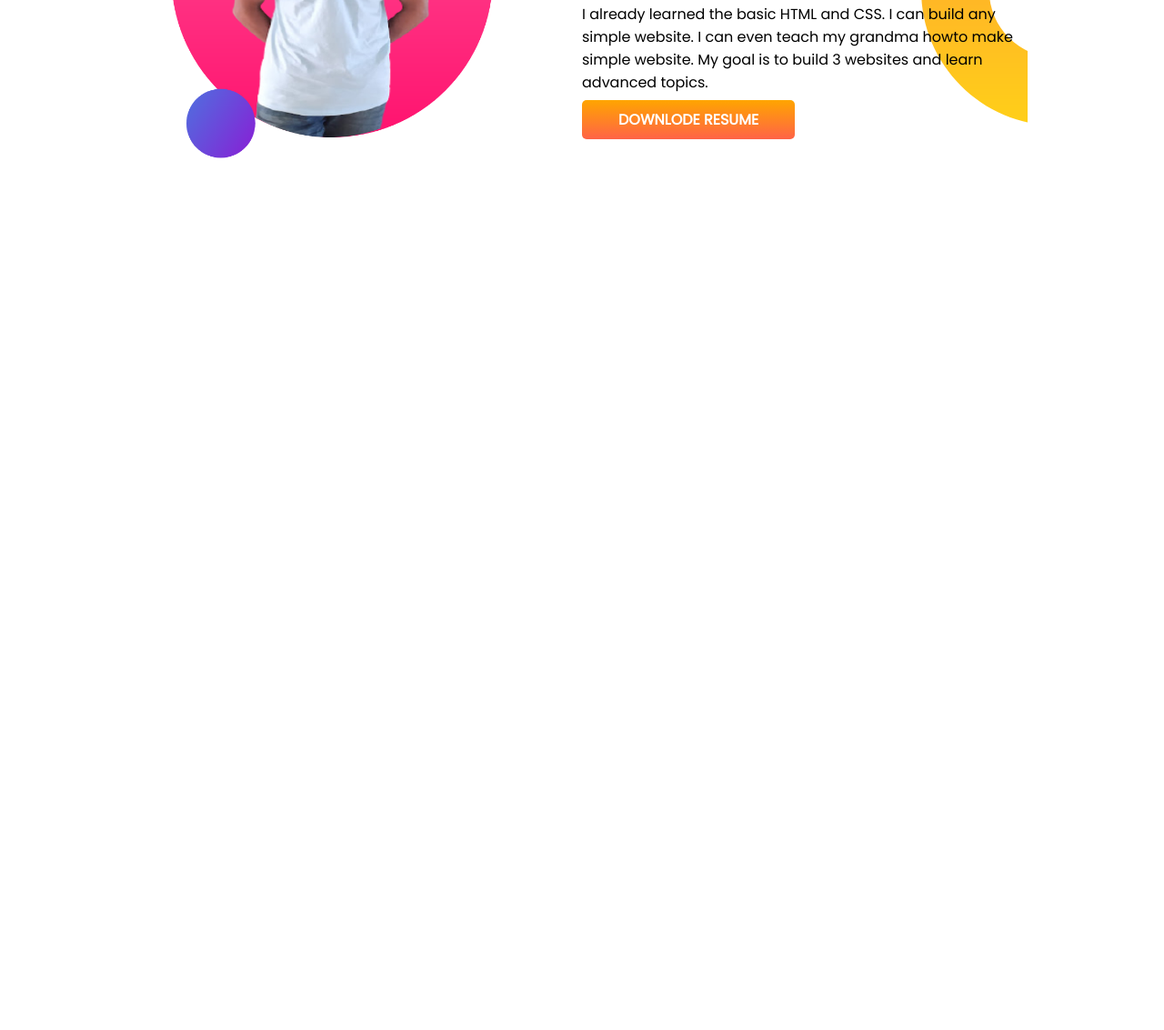
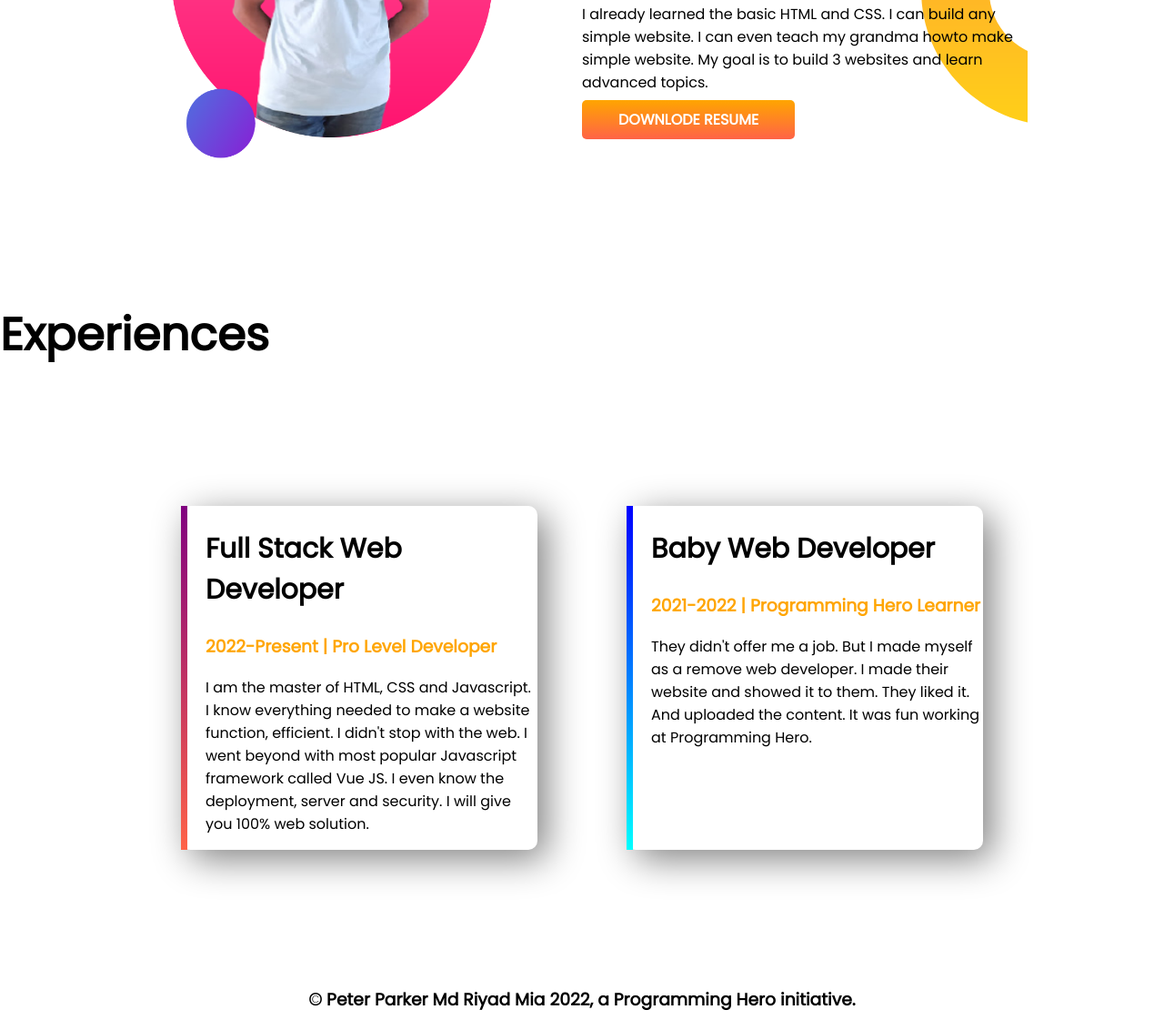
Before and after one commit to RiyadMia/developer, a plain HTML site: page index.html in a window 1280 px wide. Shown: the part 1032-2164 px from the top of the page at 91% size. Before the commit the page ends 1363 px from the top, so only its background shows below. Drawn offline with Linux system fonts and the light colour scheme.

Commit message:
footer and experience added

```diff
--- a/index.html
+++ b/index.html
@@ -13,7 +13,7 @@
 </head>
 
 <body>
-    <section class="top-banner">
+    <section class="top-banner flexible-container">
         <div class="half-width">
             <h1> Welcome To</h1>
             <h1><span class="orange-color">Peter Parker</span> World! <h1>
@@ -31,7 +31,7 @@
             <img src="images/riyad.3.png" alt="">
         </div>
     </section>
-    <section class="dream-big">
+    <section class="dream-big flexible-container">
         <div class="half-width">
             <img src="images/riyad2.png" alt="">
         </div>
@@ -43,6 +43,31 @@
             <a class="link-button" target="_blank" href="">DOWNLODE RESUME</a>
         </div>
     </section>
+    <section class="esperience-area">
+        <h1>Experiences</h1>
+        <div class="flexible-container">
+            <div id="full-stack-experience" class="experience-item">
+                <h2>Full Stack Web Developer</h2>
+                <h3 class="orange-color">2022-Present | Pro Level Developer</h3>
+                <p>I am the master of HTML, CSS and Javascript. I know everything needed to make a website function,
+                    efficient. I didn't stop with the web. I went beyond with most popular Javascript framework called
+                    Vue JS. I even know the deployment, server and security. I will give you 100% web solution.</p>
+            </div>
+            <div id="web-dev-experience" class="experience-item">
+                <h2>Baby Web Developer</h2>
+                <h3 class="orange-color">2021-2022 | Programming Hero Learner</h3>
+                <p>They didn't offer me a job. But I made myself as a remove web developer. I made their website and
+                    showed it to them. They liked it. And uploaded the content. It was fun working at Programming Hero.
+                </p>
+            </div>
+        </div>
+    </section>
+    <footer>
+        <h3>
+            © Peter Parker Md Riyad Mia 2022, a Programming Hero
+            initiative.
+        </h3>
+    </footer>
 </body>
 
 </html>
--- a/style.css
+++ b/style.css
@@ -5,10 +5,13 @@ body{
 h1{
     font-size: 50px;
 }
+h2{
+    font-size: 30px;
+}
 .orange-color{
     color: orange;
 }
-section{
+.flexible-container{
     display: flex;
     margin: 150px;
 }
@@ -36,3 +39,29 @@ width: 80%;
     background-repeat: no-repeat;
     background-position: right;
 }
+.experince-area{
+    background-image: url(images/exp-bg.png);
+    background-repeat: no-repeat;
+    background-position: left;
+}
+.experience-item{
+    width: 40%;
+    margin-left: 5%;
+    margin-right: 5%;
+    padding-left: 20px;
+    border-radius: 10px;
+    box-shadow: 10px 10px 40px gray;
+}
+#web-dev-experience{
+    border-left: 7px solid;
+    border-image: linear-gradient(blue,cyan) ;
+    border-image-slice: 1;
+}
+#full-stack-experience{
+    border-left: 7px solid;
+    border-image: linear-gradient(purple,tomato) ;
+    border-image-slice: 1;
+}
+footer h3 {
+    text-align: center;
+}
```
